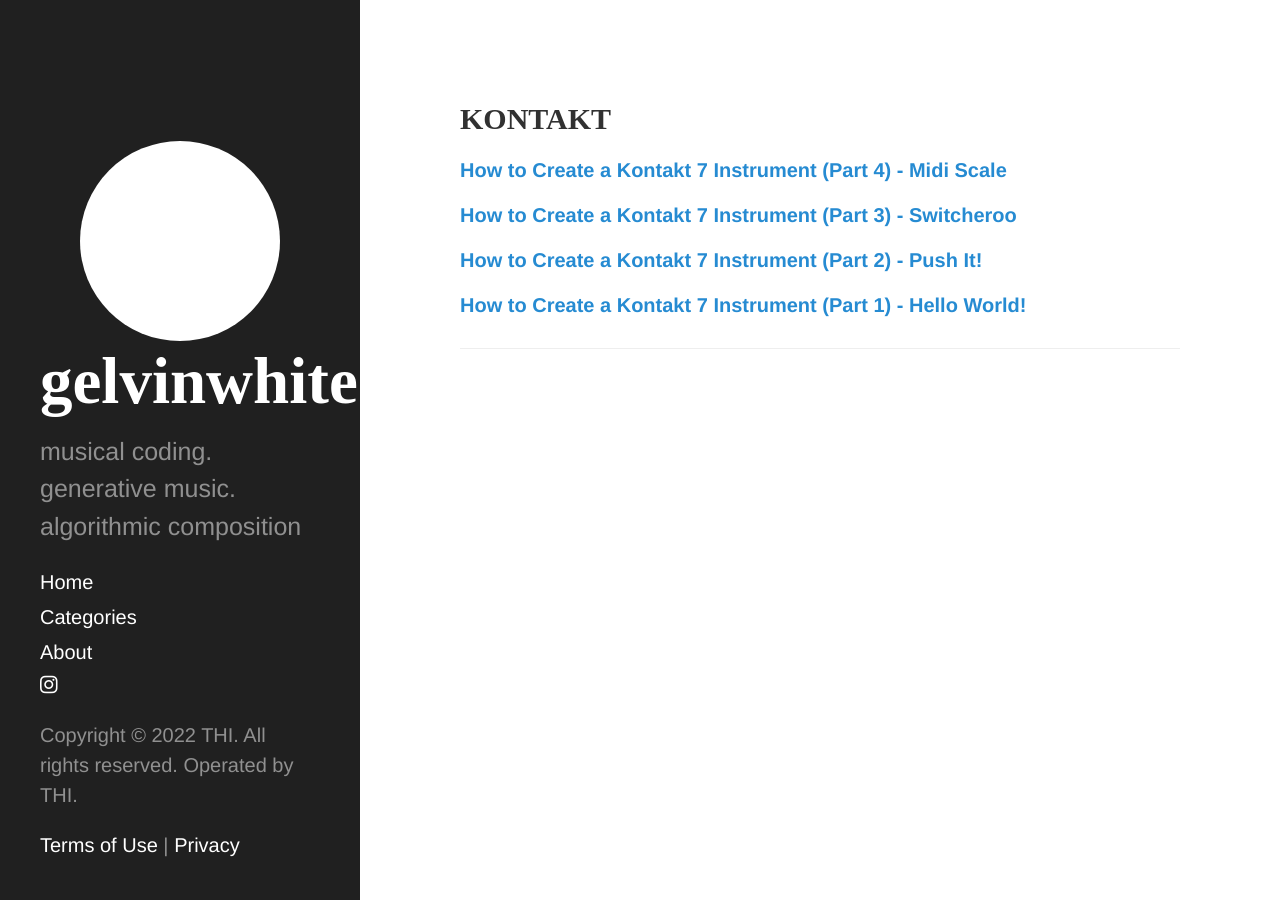
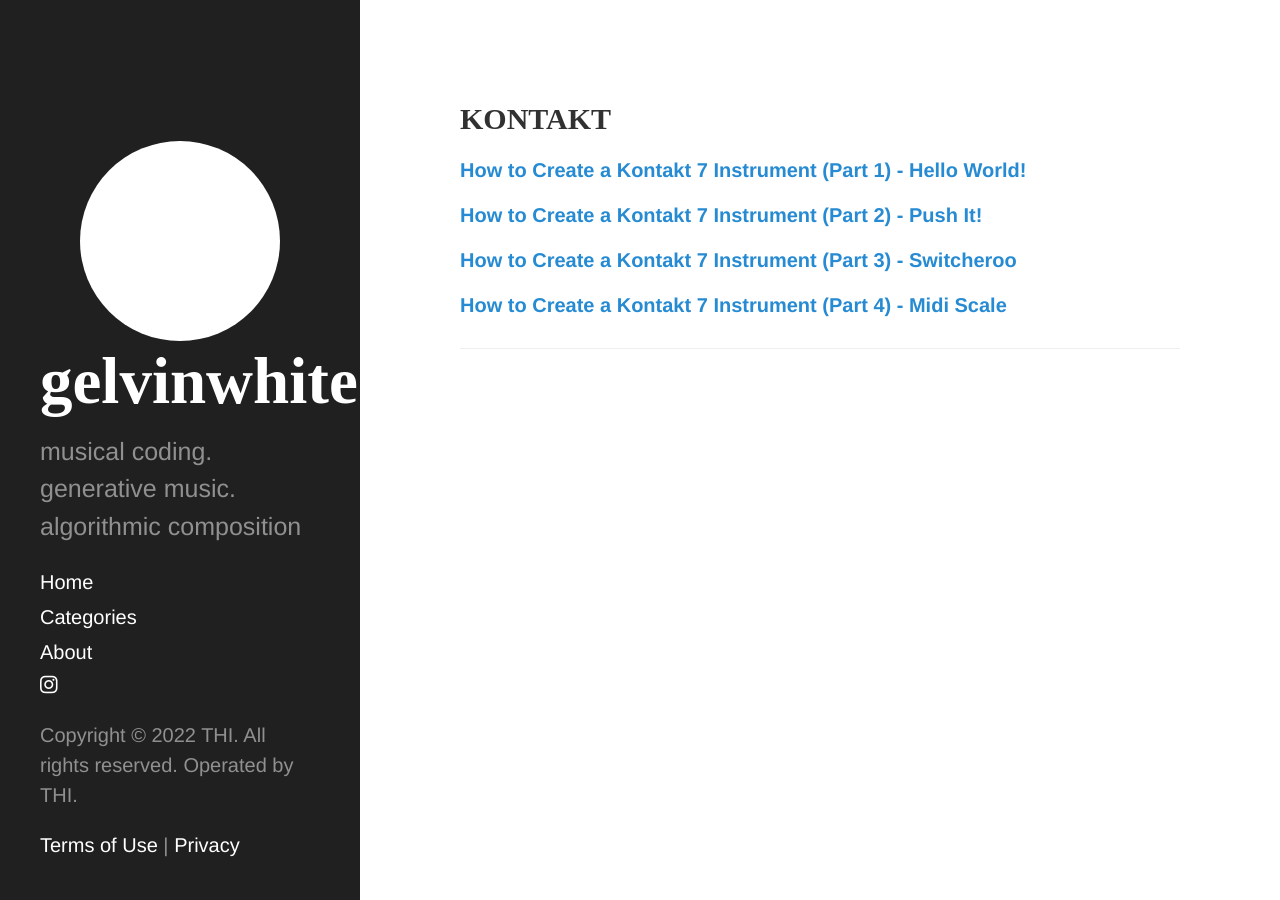
Before and after one commit to guyewhite/guyewhite.github.io, a Jekyll site: the page built from index.html, in a window 1280 px wide. Built offline with Jekyll 4.4.1, drawn with Linux system fonts in a browser that asks for light colours; nearby versions of some CDN libraries; some web fonts are replaced; the list of posts is cut into pages by our own code.

Commit message:
“fourth”

```diff
--- a/index.html
+++ b/index.html
@@ -14,7 +14,9 @@
         <h2>{{ category_name }}</h2>
     </div>
     <a name="{{ category_name | slugize }}"></a>
-    {% for post in site.categories[category_name] %}
+    {% assign sorted = site.categories[category_name] | reverse %}
+
+    {% for post in sorted %}
     <article class="recent-posts">
       <h4><a href="{{ site.baseurl }}{{ post.url }}">{{post.title}} </a></h4>
     </article>
```
Also changed, not shown: 3 other files.
